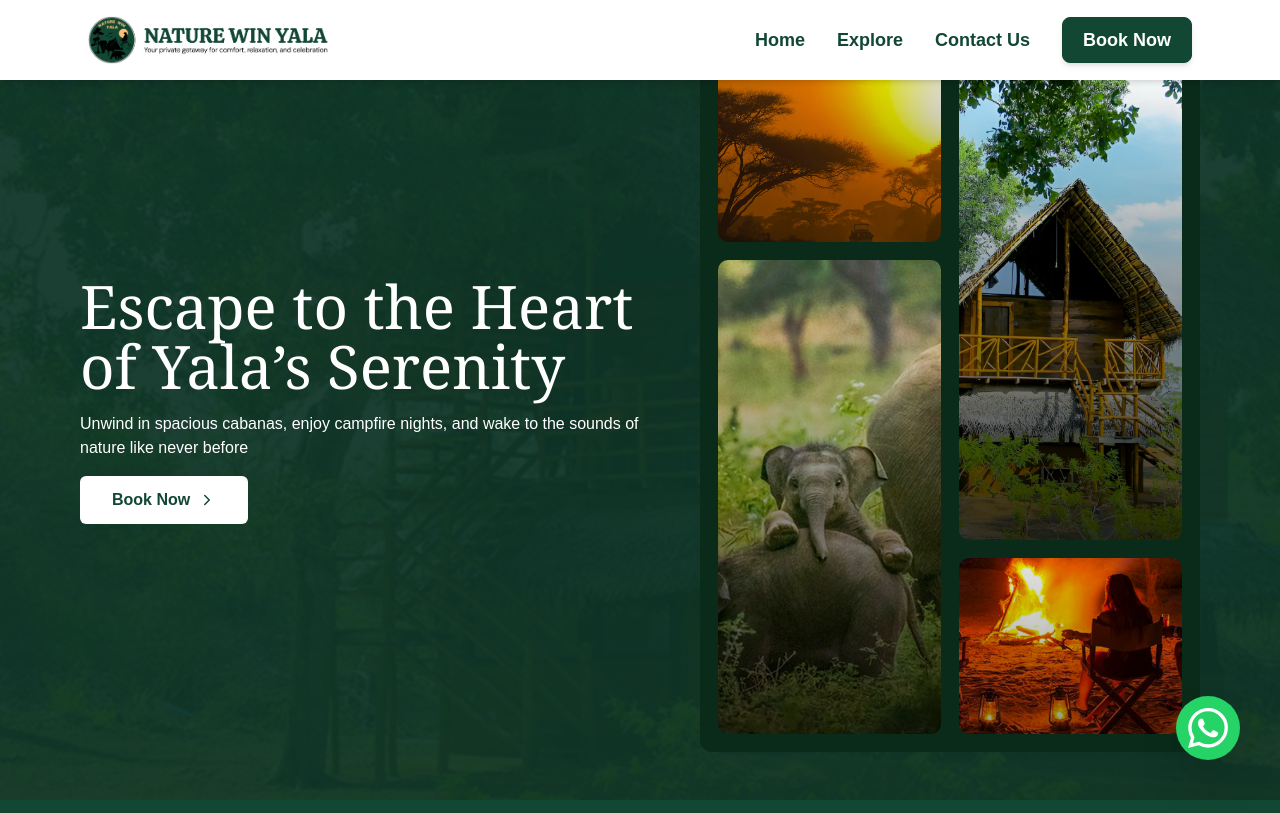
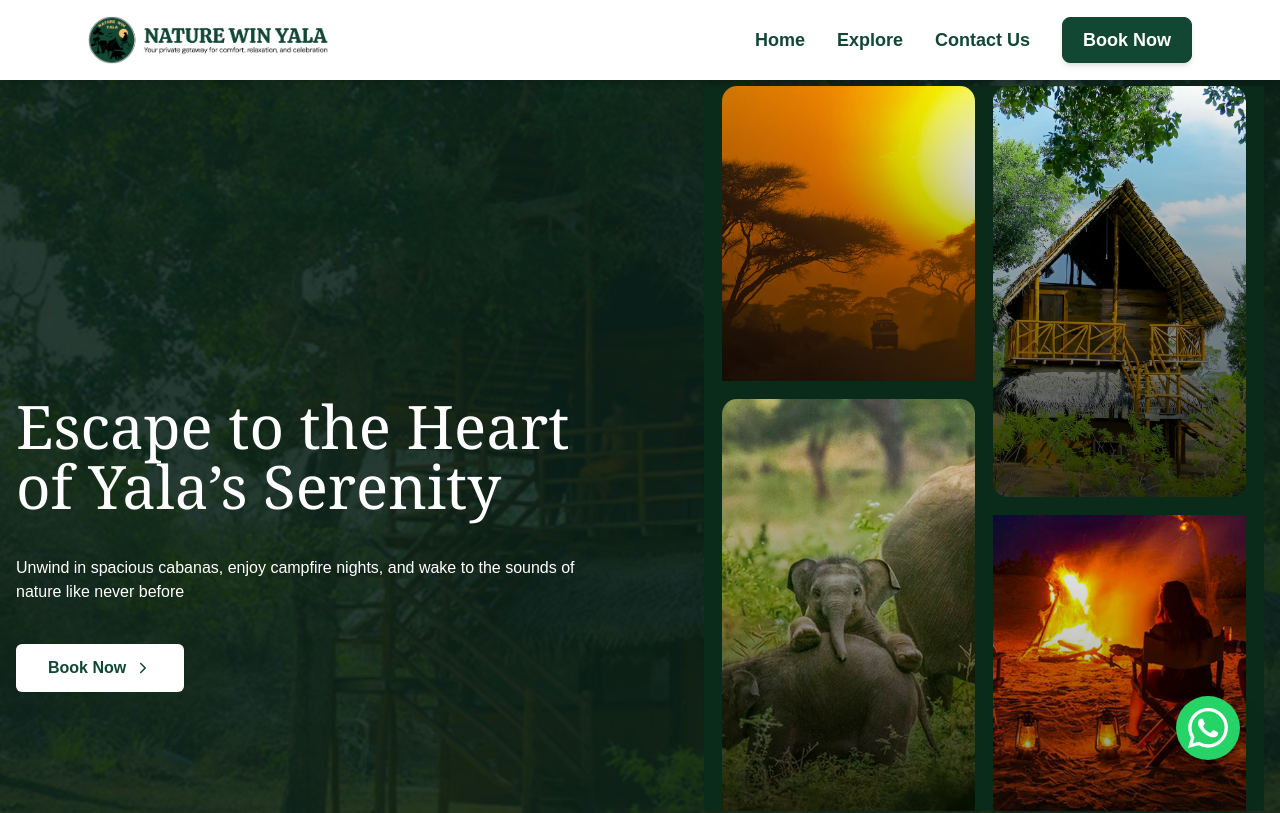
Before and after one commit to Syntrix-Snipers/nature-win-yala, a Next.js app: page /home in a window 1280 px wide. Shown: the top 813 px of the page. Built offline with nearby package versions, Linux system fonts and the light colour scheme.

Commit message:
updated the hero section of the home page
updated the hero section of the home page

```diff
--- a/src/app/home/components/HomeTopImageCollage.tsx
+++ b/src/app/home/components/HomeTopImageCollage.tsx
@@ -17,36 +17,36 @@ const HomeTopImageCollage: React.FC<HomeTopImageCollageProps> = ({
   return (
     <div
       className={[
-        // Mobile: no background/radius, natural height
-        "w-full max-w-full bg-transparent rounded-none",
-        // Desktop: keep existing look, allow filling parent height
-        "md:bg-[#0a2a1a] md:rounded-[12px] md:h-full md:w-[clamp(180px,90vw,500px)] md:max-w-[500px]",
+        // Mobile: no background/radius, natural height (taller)
+        "w-full max-w-full bg-transparent rounded-none min-h-[540px] md:min-h-[725px]",
+        // Desktop: keep existing look, allow filling parent height (wider)
+        "md:bg-[#0a2a1a] md:rounded-none md:h-full md:w-[clamp(220px,90vw,560px)] md:max-w-[560px]",
         // Layout
-        "grid grid-cols-2 grid-rows-[1fr_1.6fr_1fr]",
+        "grid grid-cols-2 grid-rows-[3fr_1fr_3fr]",
         // Spacing
-        "gap-2 p-0 md:gap-[clamp(6px,2vw,18px)] md:p-[clamp(6px,2vw,18px)]",
+        "gap-2 p-0 md:gap-[clamp(6px,2vw,18px)] md:px-[clamp(6px,2vw,18px)] md:py-0",
         className,
       ]
         .filter(Boolean)
         .join(" ")}
     >
       {/* Bottom Left – TALL */}
-      <div className="row-start-2 row-end-4 overflow-hidden md:rounded-[10px]">
+      <div className="row-start-2 row-end-4 overflow-hidden md:rounded-b-none rounded-t-[15px] rounded-b-[15px] ">
         <img src={images[2]} alt="2" className="h-full w-full object-cover" />
       </div>
 
       {/* Bottom Right – SMALL */}
-      <div className="overflow-hidden md:rounded-[10px]">
+      <div className="overflow-hidden md:rounded-b-none rounded-t-[15px] rounded-b-[15px]">
         <img src={images[0]} alt="3" className="h-full w-full object-cover" />
       </div>
 
       {/* Top Left – SMALL */}
-      <div className="overflow-hidden md:rounded-[10px]">
+      <div className="overflow-hidden rounded-[15px] md:rounded-none">
         <img src={images[3]} alt="0" className="h-full w-full object-cover" />
       </div>
 
       {/* Top Right – TALL */}
-      <div className="row-start-1 row-end-3 overflow-hidden md:rounded-[10px]">
+      <div className="row-start-1 row-end-3 overflow-hidden rounded-[15px] md:rounded-[15px]">
         <img src={images[1]} alt="1" className="h-full w-full object-cover" />
       </div>
     </div>
--- a/src/app/home/page.tsx
+++ b/src/app/home/page.tsx
@@ -14,7 +14,7 @@ import HomeGallerySection from "./components/HomeGallerySection";
 
 const Home = () => {
   return (
-    <div className="flex flex-col min-h-screen">
+    <div className="pt-0 md:pt-12 flex flex-col min-h-screen">
       {/* Hero Section */}
       <div className="relative w-full bg-[#ffffff] md:bg-[#000000] flex justify-center md:h-[100svh]">
         {/* Background Image (md+ only) */}
@@ -28,26 +28,29 @@ const Home = () => {
             priority
           />
           {/* Green overlay (md+ only) */}
-          <div className="absolute inset-0 bg-[#124734]/70"></div>
+          <div className="absolute inset-0 bg-[#124734]/40"></div>
         </div>
 
         {/* Content */}
-        <div className="relative z-10 w-full max-w-6xl px-4 md:h-full">
-          <div className="text-white flex flex-col md:flex-row md:items-stretch md:justify-between md:h-full min-h-[500px] md:min-h-0">
-            <div className="md:w-1/2 flex flex-col justify-center py-8 md:py-12 text-center md:text-left items-center md:items-start">
-              <h1 className="text-5xl md:text-6xl font-serif mb-4 text-[#124734] md:text-white">
+        <div className="relative z-10 w-full max-w-7xl px-4 md:h-full">
+          <div className="text-white flex flex-col md:flex-row md:items-stretch md:justify-between md:h-full min-h-[500px] md:min-h-0 gap-10">
+            <div className="md:w-1/2 flex flex-col justify-center py-8 md:py-12 text-center md:text-left items-center md:items-start gap-6">
+              <h1 className="text-5xl md:text-6xl font-serif pt-32 md:pt-48 mb-4 text-[#124734] md:text-white">
                 Escape to the Heart of Yala’s Serenity
               </h1>
               <p className="mb-4 text-[#124734] md:text-white">
                 Unwind in spacious cabanas, enjoy campfire nights, and wake to
                 the sounds of nature like never before
               </p>
-              <button className="flex items-center justify-center md:justify-start gap-2 bg-white text-[#124734] px-8 py-3 rounded-md font-semibold w-fit hover:bg-gray-100 transition-colors">
+              <button
+                className="flex items-center justify-center md:justify-start gap-2 px-8 py-3 rounded-md font-semibold w-fit transition-colors
+                  bg-[#124734] text-white hover:bg-[#0e3727] md:bg-white md:text-[#124734] md:hover:bg-gray-100"
+              >
                 Book Now <ChevronRightIcon size={18} />
               </button>
             </div>
 
-            <div className="md:w-1/2 mt-6 md:mt-0 flex flex-col py-8 md:py-12">
+            <div className="md:w-1/2 md:mt-0 flex flex-col py-8 md:py-12">
               <div className="flex-1 min-h-0 flex items-center justify-center md:justify-end">
                 <HomeTopImageCollage className="w-full md:h-full" />
               </div>
```
